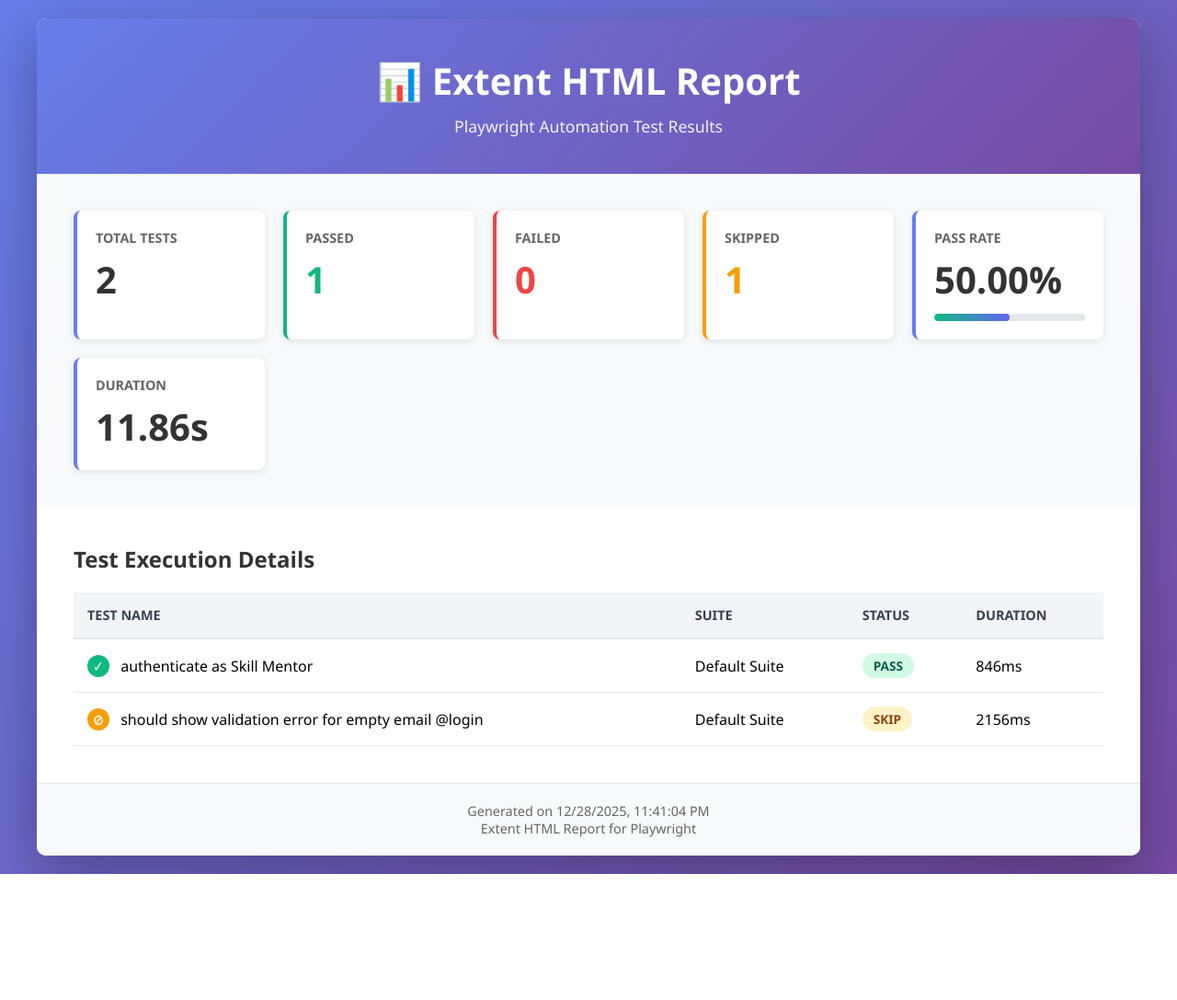
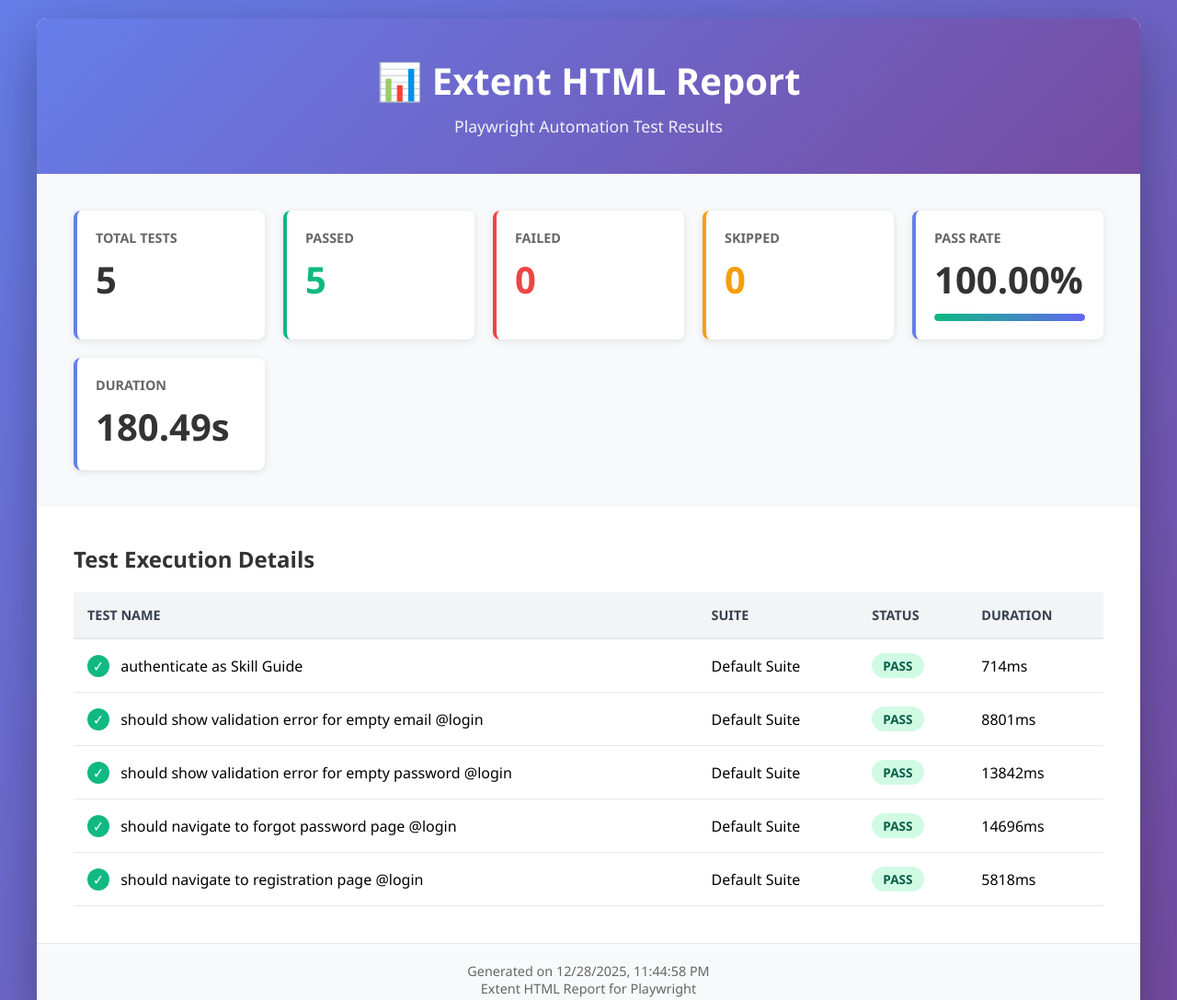
Before and after one commit to Lakssh/playwright-skillopedia, a website: page extent-report/index.html in a window 1280 px wide. Shown: the top 1087 px of the page at 92% size. Before the commit the page ends 950 px from the top, so only its background shows below. Drawn offline with Linux system fonts and the light colour scheme.

Commit message:
Fix: Use correct TestCase property in Extent reporter
- Replace invalid test.file property with test.titlePath()[0]
- titlePath() returns the suite/test hierarchy as array
- Properly captures test suite name for grouping in report

```diff
--- a/extent-report/index.html
+++ b/extent-report/index.html
@@ -198,11 +198,11 @@
     <div class="stats-grid">
       <div class="stat-card">
         <h3>Total Tests</h3>
-        <div class="value">2</div>
+        <div class="value">5</div>
       </div>
       <div class="stat-card pass">
         <h3>Passed</h3>
-        <div class="value">1</div>
+        <div class="value">5</div>
       </div>
       <div class="stat-card fail">
         <h3>Failed</h3>
@@ -210,18 +210,18 @@
       </div>
       <div class="stat-card skip">
         <h3>Skipped</h3>
-        <div class="value">1</div>
+        <div class="value">0</div>
       </div>
       <div class="stat-card">
         <h3>Pass Rate</h3>
-        <div class="value">50.00%</div>
+        <div class="value">100.00%</div>
         <div class="progress-bar">
-          <div class="progress-fill" style="width: 50.00%"></div>
+          <div class="progress-fill" style="width: 100.00%"></div>
         </div>
       </div>
       <div class="stat-card">
         <h3>Duration</h3>
-        <div class="value">11.86s</div>
+        <div class="value">180.49s</div>
       </div>
     </div>
 
@@ -239,18 +239,42 @@
         <tbody>
 
         <tr class="pass">
-          <td><span class="status-badge pass">✓</span> authenticate as Skill Mentor</td>
+          <td><span class="status-badge pass">✓</span> authenticate as Skill Guide</td>
           <td>Default Suite</td>
           <td><span class="status pass">PASS</span></td>
-          <td>846ms</td>
+          <td>714ms</td>
         </tr>
 
 
-        <tr class="skip">
-          <td><span class="status-badge skip">⊘</span> should show validation error for empty email @login</td>
+        <tr class="pass">
+          <td><span class="status-badge pass">✓</span> should show validation error for empty email @login</td>
           <td>Default Suite</td>
-          <td><span class="status skip">SKIP</span></td>
-          <td>2156ms</td>
+          <td><span class="status pass">PASS</span></td>
+          <td>8801ms</td>
+        </tr>
+
+
+        <tr class="pass">
+          <td><span class="status-badge pass">✓</span> should show validation error for empty password @login</td>
+          <td>Default Suite</td>
+          <td><span class="status pass">PASS</span></td>
+          <td>13842ms</td>
+        </tr>
+
+
+        <tr class="pass">
+          <td><span class="status-badge pass">✓</span> should navigate to forgot password page @login</td>
+          <td>Default Suite</td>
+          <td><span class="status pass">PASS</span></td>
+          <td>14696ms</td>
+        </tr>
+
+
+        <tr class="pass">
+          <td><span class="status-badge pass">✓</span> should navigate to registration page @login</td>
+          <td>Default Suite</td>
+          <td><span class="status pass">PASS</span></td>
+          <td>5818ms</td>
         </tr>
 
 
@@ -259,7 +283,7 @@
     </div>
 
     <div class="footer">
-      <p>Generated on 12/28/2025, 11:41:04 PM</p>
+      <p>Generated on 12/28/2025, 11:44:58 PM</p>
       <p>Extent HTML Report for Playwright</p>
     </div>
   </div>
--- a/src/core/reporters/extent-reporter.ts
+++ b/src/core/reporters/extent-reporter.ts
@@ -62,7 +62,7 @@
     // Ensure we have a current suite
     if (!this.currentSuite) {
       this.currentSuite = {
-        name: test.file || 'Default Suite',
+        name: test.titlePath()[0] || 'Default Suite',
         tests: [],
         startTime: Date.now(),
         duration: 0,
```
